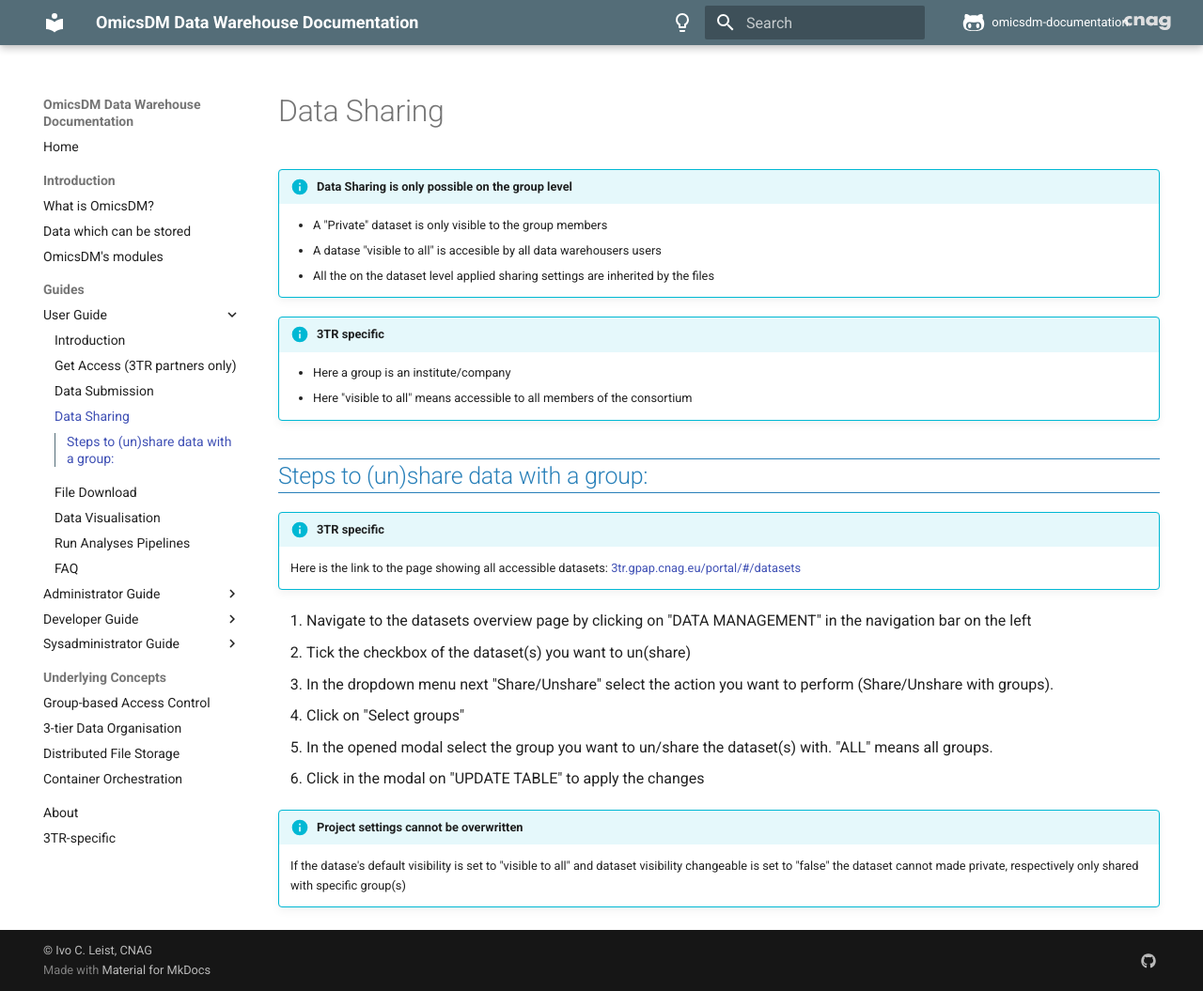
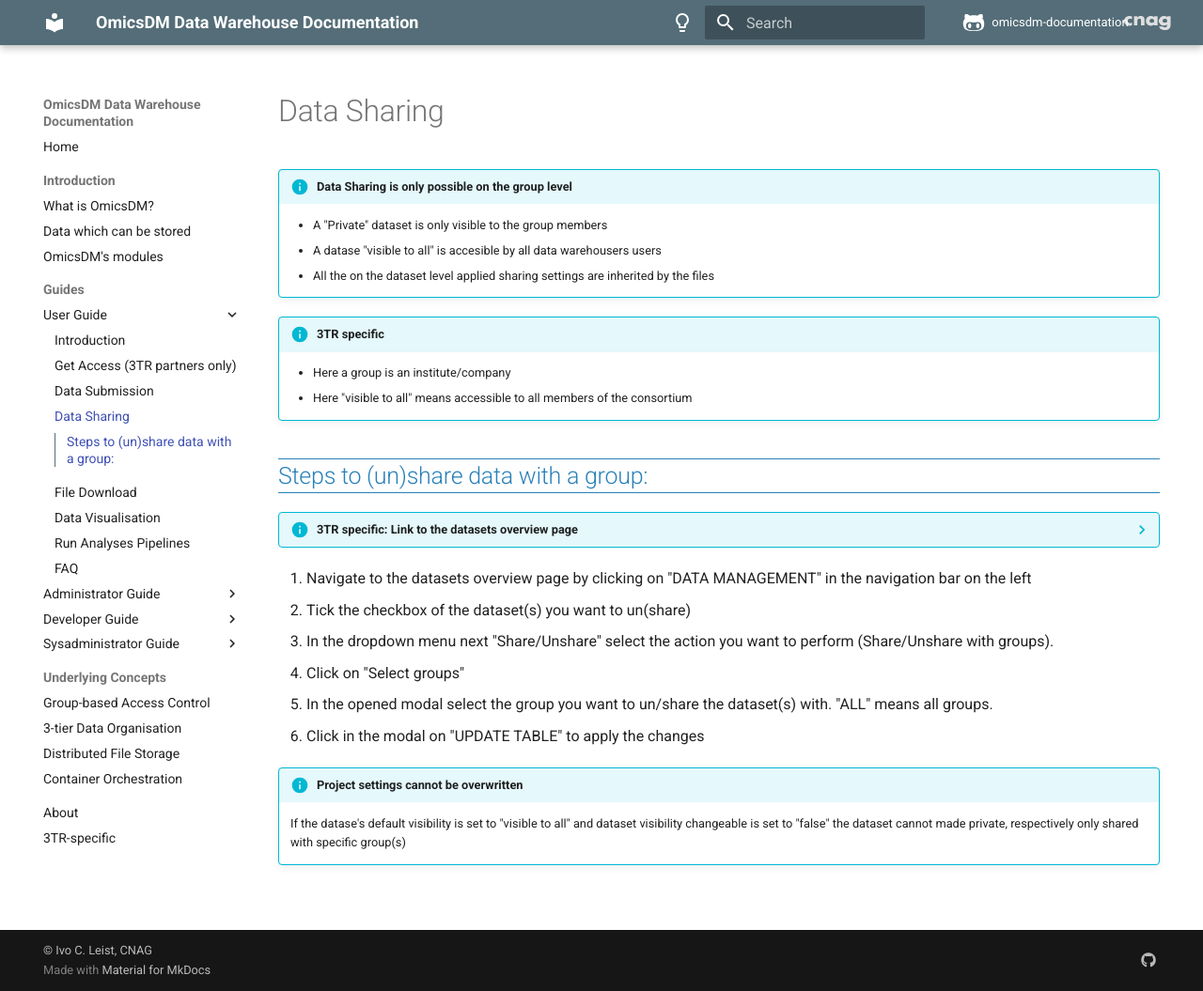
Before and after one commit to CNAG-Biomedical-Informatics/omicsdm-documentation, an MkDocs documentation site: the page built from docs/content/user-guide/data-sharing.md, in a window 1280 px wide and 1055 px high. Shown: the whole window at 94% size. Built offline with MkDocs 1.6.1 and Material for MkDocs 9.7.7, drawn with Linux system fonts in a browser that asks for light colours; comment, search, counter and statistics services are not loaded.

Commit message:
simplified data submission page

```diff
--- a/docs/content/user-guide/data-sharing.md
+++ b/docs/content/user-guide/data-sharing.md
@@ -11,8 +11,7 @@
 
 ## Steps to (un)share data with a group:
 
-!!! Info "3TR specific"
-    Here is the link to the page showing all accessible datasets:
+??? Info "3TR specific: Link to the datasets overview page"
     [3tr.gpap.cnag.eu/portal/#/datasets](https://3tr.gpap.cnag.eu/portal/#/datasets)
 
 1. Navigate to the datasets overview page by clicking on "DATA MANAGEMENT" in the navigation bar on the left
--- a/mkdocs.yml
+++ b/mkdocs.yml
@@ -151,6 +151,7 @@
     - content.code.select
     - content.code.copy
     - content.tabs.link
+    - content.tooltips
     - search.highlight
     - search.share
     # - navigation.instant # otherwise blocks rendering of mermaid on page load
```
Also changed, not shown: docs/content/user-guide/data-submission/index.md (+21 -19 lines), docs/content/user-guide/file-download.md (+1 -1 lines).
